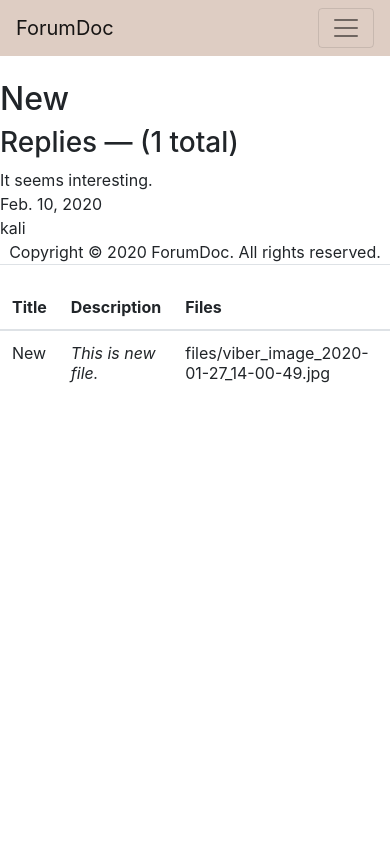
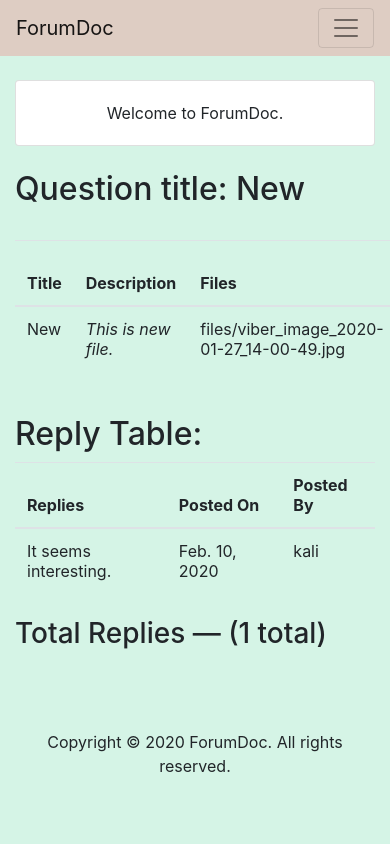
Before and after one commit to Rayan148/WolfPack_ADC5, a Django app: page /thread/34/ in a window 390 px wide; the page is wider, and only the part inside the window is pictured. Run offline with Django 3.2, Linux system fonts and the light colour scheme; data comes from the database, SQL or seed files in the repository; both versions use the stored data as it was after the commit; some libraries are stand-ins or nearby versions.

Commit message:
completed

```diff
--- a/ForumDocc/forum/templates/forum/thread.html
+++ b/ForumDocc/forum/templates/forum/thread.html
@@ -1,6 +1,10 @@
 {% extends 'base.html' %}
 {% block body %}
 
+    <div class="pageTitle">
+                <h2>Question title: {{ thread.title }}</h2>
+            </div>
+            <br>
 
           <table class="table mb-4 ">
             <thead>
@@ -35,35 +39,28 @@
                              </form>
                              </td>
                   {% endif %}
+            </table>
 
+            <h2>Reply Table: </h2>
+            <table class="table mb-4 ">
+            <thead>
+            <tr>
+                <th>Replies</th>
+                <th>Posted On</th>
+                <th>Posted By</th>
+            </tr>
+            </thead>
+            <tbody>
+            {% for reply in thread.reply_set.all %}
+                <td> {{ reply.message }} </td>
+                <td> <i class="glyphicon glyphicon-calendar"></i>{{ reply.date_created }} &nbsp; </td>
+                <td> {{ reply.user.username }} </td>
+            {% endfor %}
+            </tbody>
+            </table>
 
-            <div class="pageTitle">
-                <h2>{{ thread.title }}</h2>
-            </div>
-
-          <h3 class="">Replies &mdash; ({{ thread.reply_set.count }} total)</h3>
-
-            {% for reply in thread.reply_set.all %}
-            <div class="panel panel-primary reply" id="r1" style="border-radius: 10px;">
-                <div class="panel-body">
-                    <div class="row reply">
-                        <div class="col-lg-9">
-                            <div class="reply-msg">
-                                {{ reply.message }}
-                            </div>
-                        </div>
-                        <div class="col-lg-3">
-                            <div class="reply-details">
-                                <i class="glyphicon glyphicon-calendar"></i> {{ reply.date_created }} &nbsp;
-                                <br />
-                                <i class="glyphicon glyphicon-user"></i> {{ reply.user.username }}
-                            </div>
-                        </div>
-                    </div>
-                </div>
-            </div>
-            {% endfor %}
-
+            <h3 class="">Total Replies &mdash; ({{ thread.reply_set.count }} total)</h3>
+            <br>
             {% if user.is_authenticated %}
             <div class="row pad">
                 <div class="col-lg-12 pad">
--- a/ForumDocc/forum/views.py
+++ b/ForumDocc/forum/views.py
@@ -8,15 +8,15 @@ def thread(request, thread_id):
     thread=Thread.objects.get(pk=thread_id)
 
     if request.method=='POST':  #For reply
-        form=ReplyForm(request.POST) #For reply
-        form=ReplyForm(request.POST) #For reply
-        reply=form.save(commit=False) #For reply
-        reply.thread=thread #For reply
-        reply.user=request.user #For reply
-        reply.save() #For reply
-        return redirect('forum:thread', thread_id=thread_id) #For reply
+        form=ReplyForm(request.POST)
+        form=ReplyForm(request.POST)
+        reply=form.save(commit=False)
+        reply.thread=thread
+        reply.user=request.user
+        reply.save()
+        return redirect('forum:thread', thread_id=thread_id)
     else:
-        form=ReplyForm() #For reply
+        form=ReplyForm()
 
     context={'thread':thread, 'form':form}
     return render(request, 'forum/thread.html', context)
--- a/ForumDocc/templates/base.html
+++ b/ForumDocc/templates/base.html
@@ -4,7 +4,7 @@
   <meta charset="utf-8">
   <meta name="viewport" content="width=device-width, initial-scale=1, shrink-to-fit=no">
   <link rel="stylesheet" href="https://stackpath.bootstrapcdn.com/bootstrap/4.1.3/css/bootstrap.min.css" integrity="sha384-MCw98/SFnGE8fJT3GXwEOngsV7Zt27NXFoaoApmYm81iuXoPkFOJwJ8ERdknLPMO" crossorigin="anonymous">
-  <link rel="stylesheet" type="text/css" href="{% static 'css/app.css' %}">
+  <link rel="stylesheet" type="text/css" href="{% static 'css/style.css' %}">
   <title>{% block title %}Forum Doc{% endblock %}</title>
 </head>
 <body>
@@ -14,9 +14,8 @@
       <button class="navbar-toggler" type="button" data-toggle="collapse" data-target="#navbarSupportedContent" aria-controls="navbarSupportedContent" aria-expanded="false" aria-label="Toggle navigation">
         <span class="navbar-toggler-icon"></span>
       </button>
-      <div class="container">
       <div class="collapse navbar-collapse" id="navbarSupportedContent">
-        <div class="collapse navbar-collapse" id="navbarSupportedContent">
+          <center>
           <ul class="navbar-nav">
             <li class="nav-item">
                 <a href="{% url 'user:home' %}" class="m-item">Home</a> |
@@ -30,12 +29,21 @@
                 {% endif %}
             </li>
           </ul>
+          </center>
+        </div>
+      </div>
+  </nav>
+ <div class="container">
+    <div class="row justify-content-center">
+      <div class="col-lg-10 col-md-12">
+        <div class="card mb-4">
+          <div class="card-body"><center>Welcome to ForumDoc.</center>
+            {% block content %}
+            {% endblock %}
+          </div>
         </div>
       </div>
     </div>
-  </nav>
-  </div>
-  </div>
   <script src="https://code.jquery.com/jquery-3.3.1.slim.min.js" integrity="sha384-q8i/X+965DzO0rT7abK41JStQIAqVgRVzpbzo5smXKp4YfRvH+8abtTE1Pi6jizo" crossorigin="anonymous"></script>
   <script src="https://cdnjs.cloudflare.com/ajax/libs/popper.js/1.14.3/umd/popper.min.js" integrity="sha384-ZMP7rVo3mIykV+2+9J3UJ46jBk0WLaUAdn689aCwoqbBJiSnjAK/l8WvCWPIPm49" crossorigin="anonymous"></script>
   <script src="https://stackpath.bootstrapcdn.com/bootstrap/4.1.3/js/bootstrap.min.js" integrity="sha384-ChfqqxuZUCnJSK3+MXmPNIyE6ZbWh2IMqE241rYiqJxyMiZ6OW/JmZQ5stwEULTy" crossorigin="anonymous"></script>
@@ -43,7 +51,8 @@
 </html>
     </head>
     <body>
-
-        {% block body %}{% endblock %}
+      {% block body %}{% endblock %}
     </body>
+    <br>
+    <br>
 <footer><center>Copyright &copy; 2020 ForumDoc. All rights reserved.</center></footer>
--- /dev/null
+++ b/ForumDocc/user/static/css/style.css
@@ -0,0 +1,3 @@
+body {
+    background-color: #d5f4e6;
+  }
```
Also changed, not shown: ForumDocc/db.sqlite3, ForumDocc/media/files/viber_image_2020-01-27_14-00-49.jpg (added).
